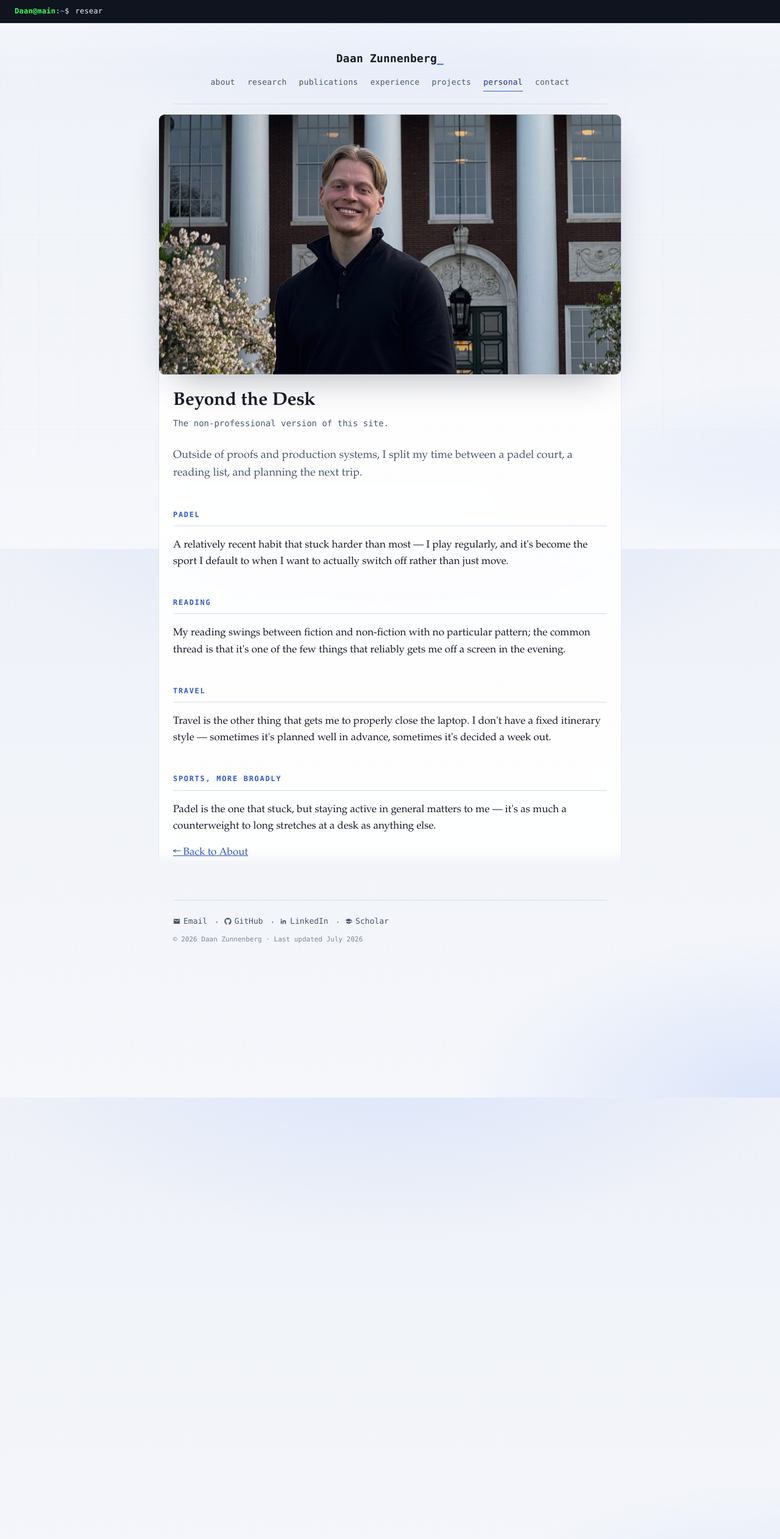
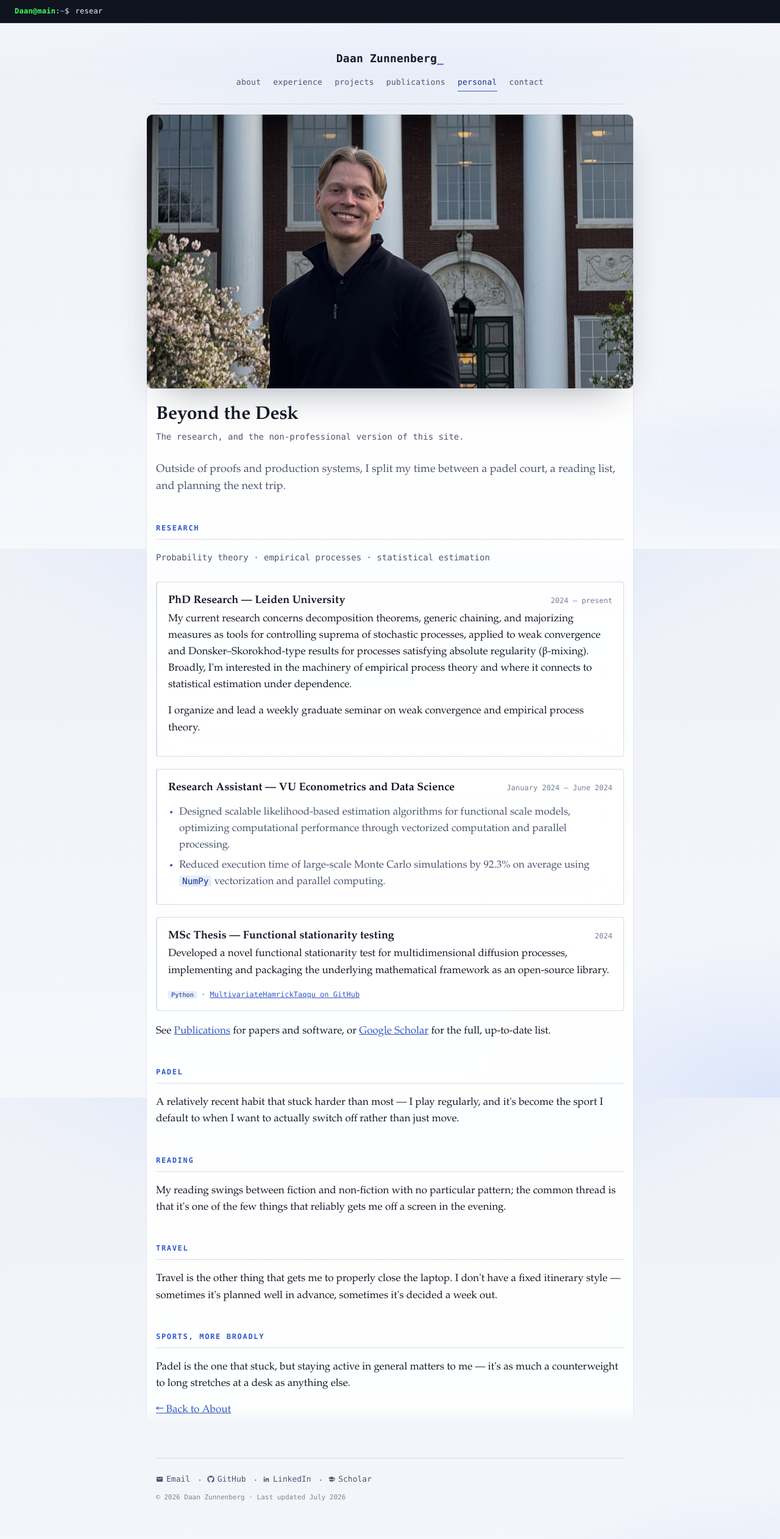
Before and after one commit to DaanZunnenberg/DaanZunnenberg.github.io, a Jekyll site: the page built from personal/index.md, in a window 1280 px wide. Shown: the whole page at 61% size. Built offline with Jekyll 4.4.1, drawn with Linux system fonts in a browser that asks for light colours.

Commit message:
Merge Research into Personal, reorder nav, widen the reading column
Fold the standalone /research/ page's content into the Personal page (research first, then hobbies), drop it from the nav, and reorder the header to About, Experience, Projects, Publications, Personal, Contact. Also trim the column's side padding (24px -> 16px, max-width 760 -> 800) so the hero, entries, and nav have a bit more breathing room.

```diff
--- a/_layouts/default.html
+++ b/_layouts/default.html
@@ -22,10 +22,9 @@
       </button>
       <nav class="site-nav" id="site-nav">
         <a href="{{ '/' | relative_url }}" {% if page.url == '/' %}class="active"{% endif %}>About</a>
-        <a href="{{ '/research/' | relative_url }}" {% if page.url contains 'research' %}class="active"{% endif %}>Research</a>
-        <a href="{{ '/publications/' | relative_url }}" {% if page.url contains 'publications' %}class="active"{% endif %}>Publications</a>
         <a href="{{ '/experience/' | relative_url }}" {% if page.url contains 'experience' %}class="active"{% endif %}>Experience</a>
         <a href="{{ '/projects/' | relative_url }}" {% if page.url contains 'projects' %}class="active"{% endif %}>Projects</a>
+        <a href="{{ '/publications/' | relative_url }}" {% if page.url contains 'publications' %}class="active"{% endif %}>Publications</a>
         <a href="{{ '/personal/' | relative_url }}" {% if page.url contains 'personal' %}class="active"{% endif %}>Personal</a>
         <a href="{{ '/contact/' | relative_url }}" {% if page.url contains 'contact' %}class="active"{% endif %}>Contact</a>
       </nav>
--- a/assets/css/style.css
+++ b/assets/css/style.css
@@ -137,9 +137,9 @@ body::after {
 }
 
 .wrap {
-  max-width: 760px;
+  max-width: 800px;
   margin: 0 auto;
-  padding: 0 24px;
+  padding: 0 16px;
 }
 
 /* Reading pane: a soft glass panel behind the content column so body copy stays
@@ -155,8 +155,8 @@ main::before {
   z-index: -1;
   top: -8px;
   bottom: -8px;
-  left: -24px;
-  right: -24px;
+  left: -16px;
+  right: -16px;
   background: linear-gradient(180deg, rgba(255, 255, 255, 0.86) 0%, rgba(255, 255, 255, 0.93) 100%);
   backdrop-filter: blur(20px);
   -webkit-backdrop-filter: blur(20px);
@@ -297,7 +297,7 @@ main::before {
    directly underneath it rather than squeezed alongside. */
 .profile-cover {
   position: relative;
-  margin: 16px -24px 24px;
+  margin: 16px -16px 24px;
   border-radius: 10px;
   overflow: hidden;
   border: 1px solid var(--line);
@@ -322,7 +322,7 @@ main::before {
 .profile-intro { margin-bottom: 4px; }
 
 @media (max-width: 640px) {
-  .profile-cover { margin: 12px -24px 20px; }
+  .profile-cover { margin: 12px -16px 20px; }
 }
 
 /* Typography */
@@ -585,7 +585,7 @@ pre.code-block code {
   position: relative;
   display: flex;
   align-items: center;
-  margin: 16px -24px 40px;
+  margin: 16px -16px 40px;
   min-height: 340px;
   overflow: hidden;
   border-radius: 10px;
@@ -682,7 +682,7 @@ pre.code-block code {
 }
 
 @media (max-width: 640px) {
-  .hero { margin: 12px -24px 32px; min-height: 320px; }
+  .hero { margin: 12px -16px 32px; min-height: 320px; }
   .hero-content { max-width: none; padding: 28px 20px; }
   .hero-name { font-size: 32px; }
   .hero-fade {
--- a/personal/index.md
+++ b/personal/index.md
@@ -10,12 +10,58 @@ permalink: /personal/
 
 <div class="profile-intro">
   <h1>Beyond the Desk</h1>
-  <p class="tagline">The non-professional version of this site.</p>
+  <p class="tagline">The research, and the non-professional version of this site.</p>
   <p class="lede">
     Outside of proofs and production systems, I split my time between a padel court, a reading list, and
     planning the next trip.
   </p>
 </div>
+
+<h2>Research</h2>
+<p class="tagline">Probability theory &middot; empirical processes &middot; statistical estimation</p>
+
+<div class="entry">
+  <div class="entry-head">
+    <h3>PhD Research &mdash; Leiden University</h3>
+    <span class="entry-date">2024 &ndash; present</span>
+  </div>
+  <p>
+    My current research concerns decomposition theorems, generic chaining, and majorizing measures as tools
+    for controlling suprema of stochastic processes, applied to weak convergence and
+    Donsker&ndash;Skorokhod-type results for processes satisfying absolute regularity (&beta;-mixing).
+    Broadly, I'm interested in the machinery of empirical process theory and where it connects to
+    statistical estimation under dependence.
+  </p>
+  <p>I organize and lead a weekly graduate seminar on weak convergence and empirical process theory.</p>
+</div>
+
+<div class="entry">
+  <div class="entry-head">
+    <h3>Research Assistant &mdash; VU Econometrics and Data Science</h3>
+    <span class="entry-date">January 2024 &ndash; June 2024</span>
+  </div>
+  <ul>
+    <li>Designed scalable likelihood-based estimation algorithms for functional scale models, optimizing computational performance through vectorized computation and parallel processing.</li>
+    <li>Reduced execution time of large-scale Monte Carlo simulations by 92.3% on average using <code>NumPy</code> vectorization and parallel computing.</li>
+  </ul>
+</div>
+
+<div class="entry">
+  <div class="entry-head">
+    <h3>MSc Thesis &mdash; Functional stationarity testing</h3>
+    <span class="entry-date">2024</span>
+  </div>
+  <p>
+    Developed a novel functional stationarity test for multidimensional diffusion processes, implementing and
+    packaging the underlying mathematical framework as an open-source library.
+  </p>
+  <div class="tags"><code>Python</code> &middot; <a href="https://github.com/DaanZunnenberg/MultivariateHamrickTaqqu" target="_blank" rel="noopener noreferrer">MultivariateHamrickTaqqu on GitHub</a></div>
+</div>
+
+<p>
+  See <a href="{{ '/publications/' | relative_url }}">Publications</a> for papers and software, or
+  <a href="https://scholar.google.com/citations?user=JLg2KjEAAAAJ" target="_blank" rel="noopener noreferrer">Google Scholar</a> for the full, up-to-date list.
+</p>
 
 <h2>Padel</h2>
 <p>
```
Also changed, not shown: other parts of personal/index.md (+1 -1 lines), research/index.md (deleted, +0 -52 lines).
